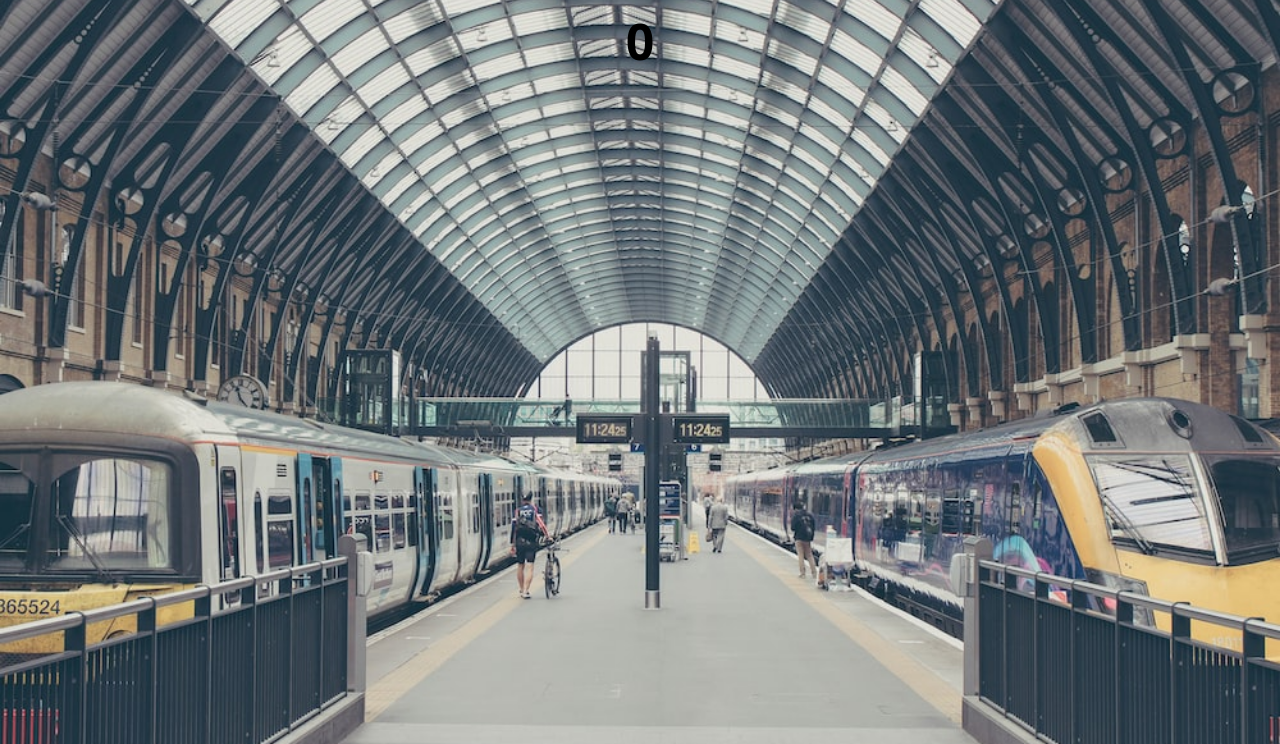
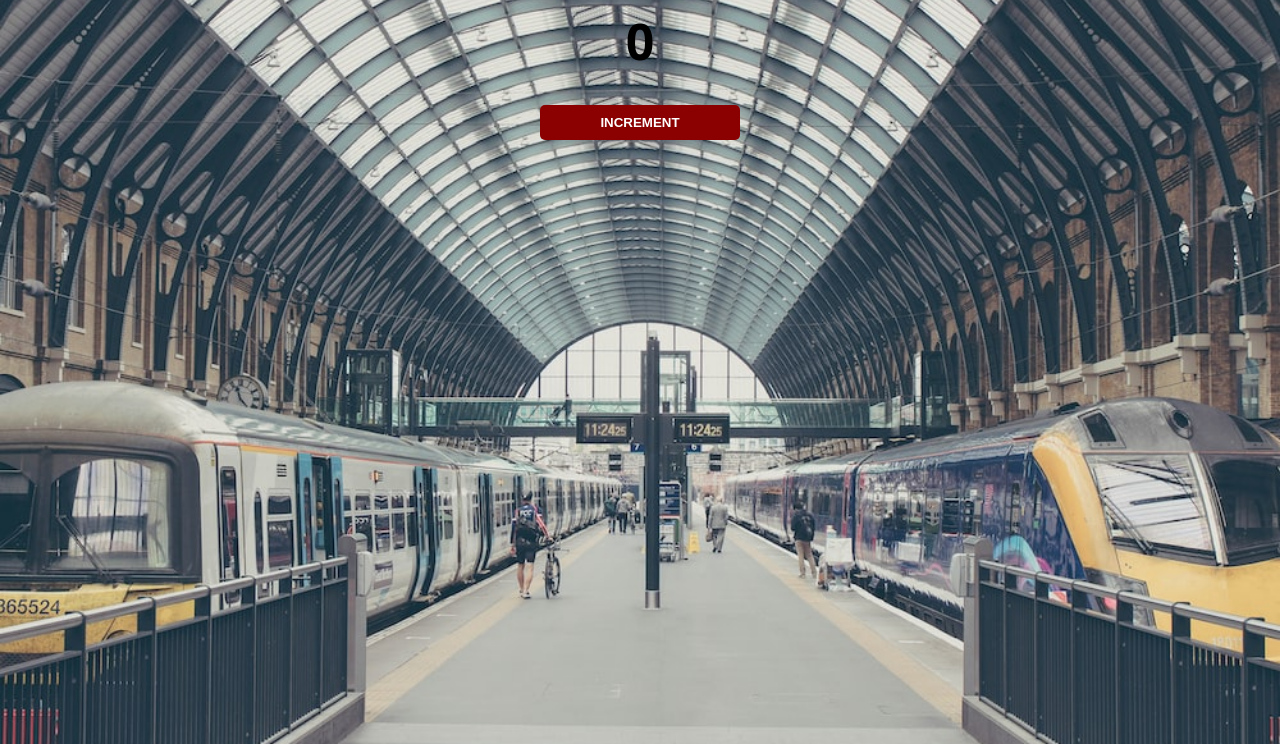
Before and after one commit to yogi-88/passenger-counter-app, a plain HTML site: page index.html in a window 1280 px wide. Shown: the part 56-800 px from the top of the page. Drawn offline with Linux system fonts and the light colour scheme.

Commit message:
Add increment button and add style to it

```diff
--- a/index.html
+++ b/index.html
@@ -10,6 +10,8 @@
 <body>
     <h1>People entered: </h1>
     <h2 id=""count-el>0</h2>
+    <!-- Create a INCREMENT button with the id = "increment-btn" -->
+    <button id="increment-btn">INCREMENT</button>
     <script src="./index.js"></script>
 
 </body>
--- a/style.css
+++ b/style.css
@@ -16,3 +16,18 @@ h1 {
     margin-top: 0;
     margin-bottom: 30px;
  }
+ button {
+    border: none;
+    padding-top: 10px;
+    padding-bottom: 10px;
+    color: white;
+    font-weight: bold;
+    width: 200px;
+    margin-bottom: 5px;
+    border-radius: 5px;
+ }
+
+ #increment-btn {
+    background: darkred;
+
+ }
```
